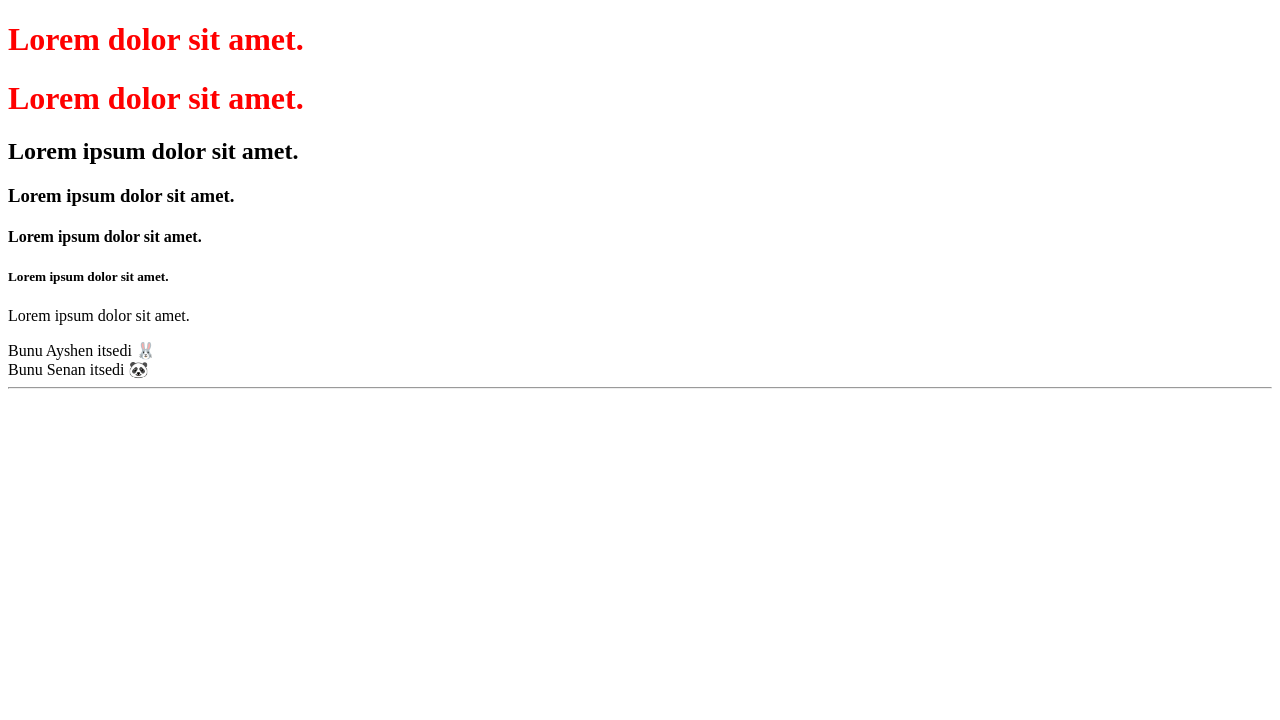
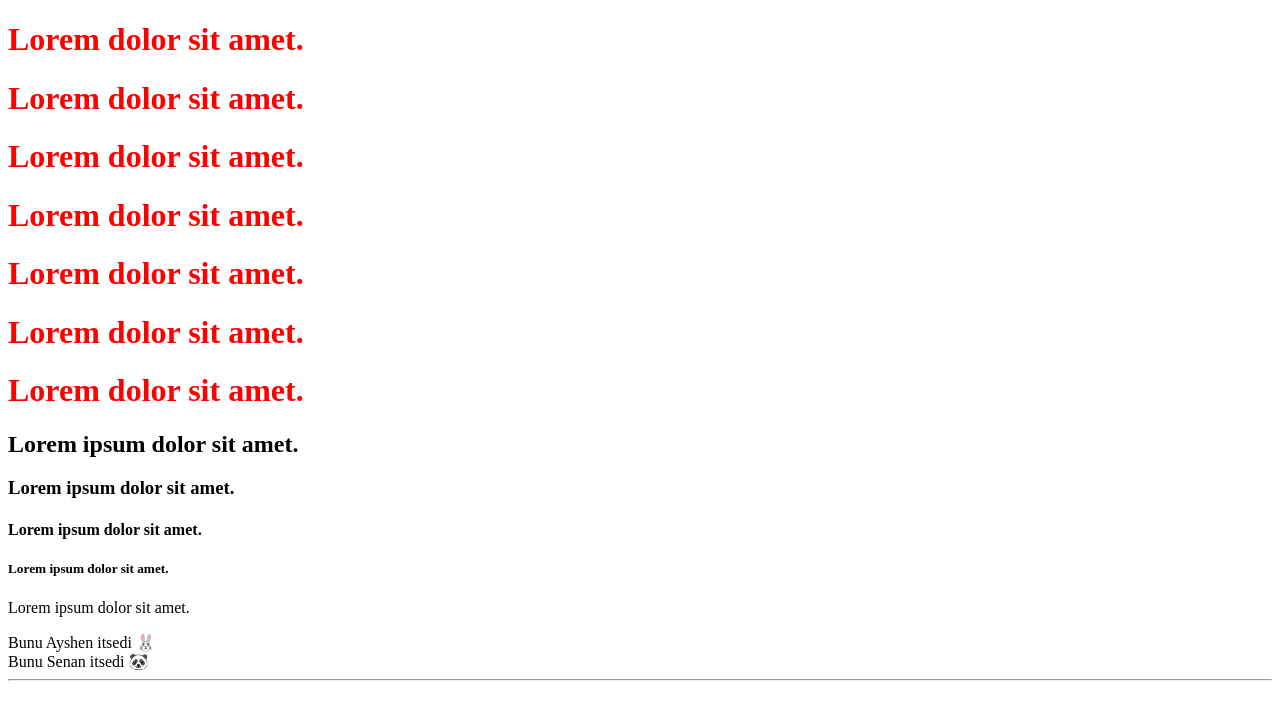
Before and after one commit to AmilAbdullazadeh/ml-test, a plain HTML site: page index.html in a window 1280 px wide. Drawn offline with Linux system fonts and the light colour scheme.

Commit message:
new changes in index.html

```diff
--- a/index.html
+++ b/index.html
@@ -11,6 +11,11 @@
   <body>
     <div>
       <!-- h1 burada esas koddur -->
+      <h1 style="color: red;">Lorem dolor sit amet.</h1>
+      <h1 style="color: red;">Lorem dolor sit amet.</h1>
+      <h1 style="color: red;">Lorem dolor sit amet.</h1>
+      <h1 style="color: red;">Lorem dolor sit amet.</h1>
+      <h1 style="color: red;">Lorem dolor sit amet.</h1>
       <h1 style="color: red;">Lorem dolor sit amet.</h1>
       <h1 style="color: red;">Lorem dolor sit amet.</h1>
 
```
